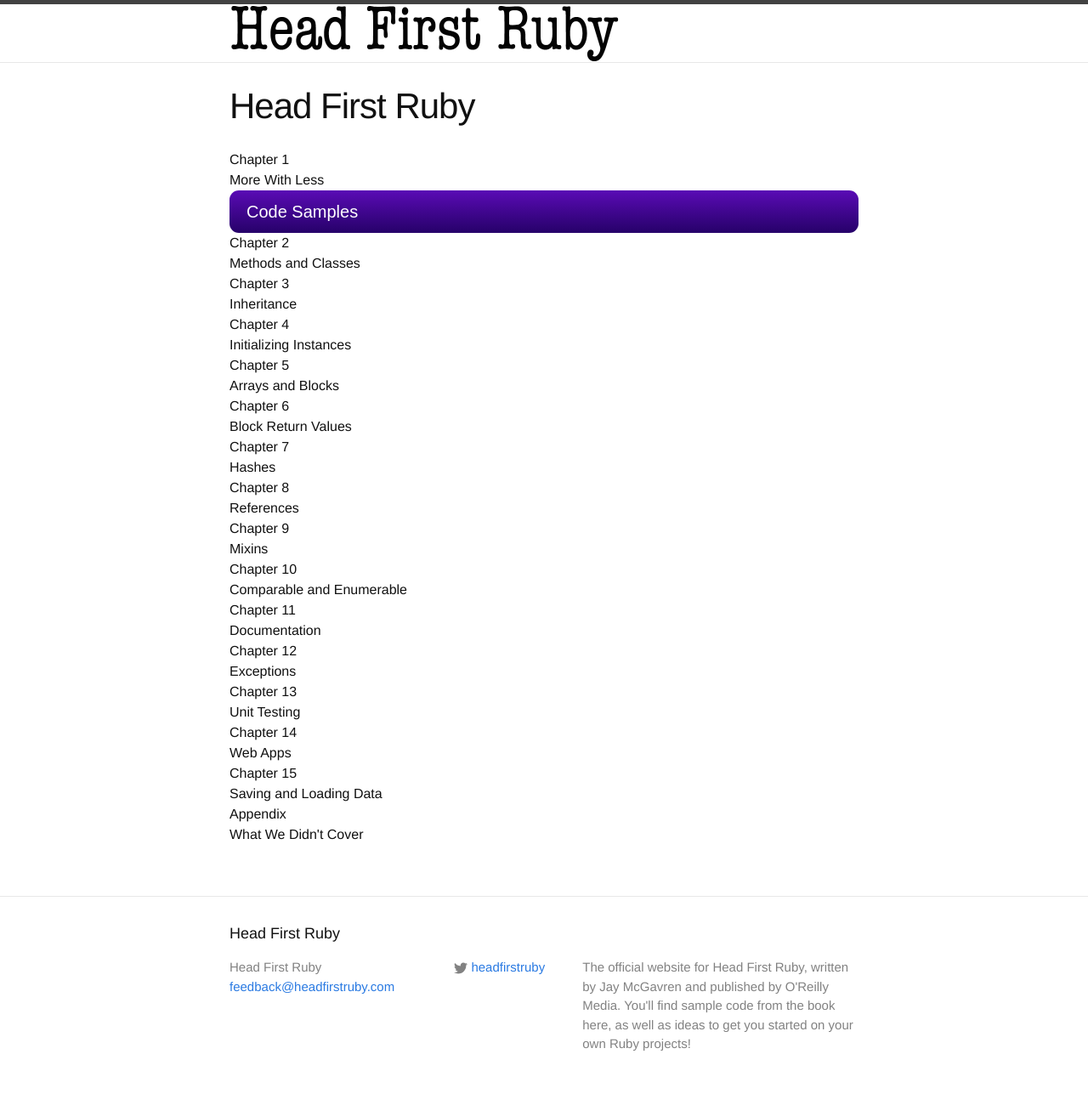
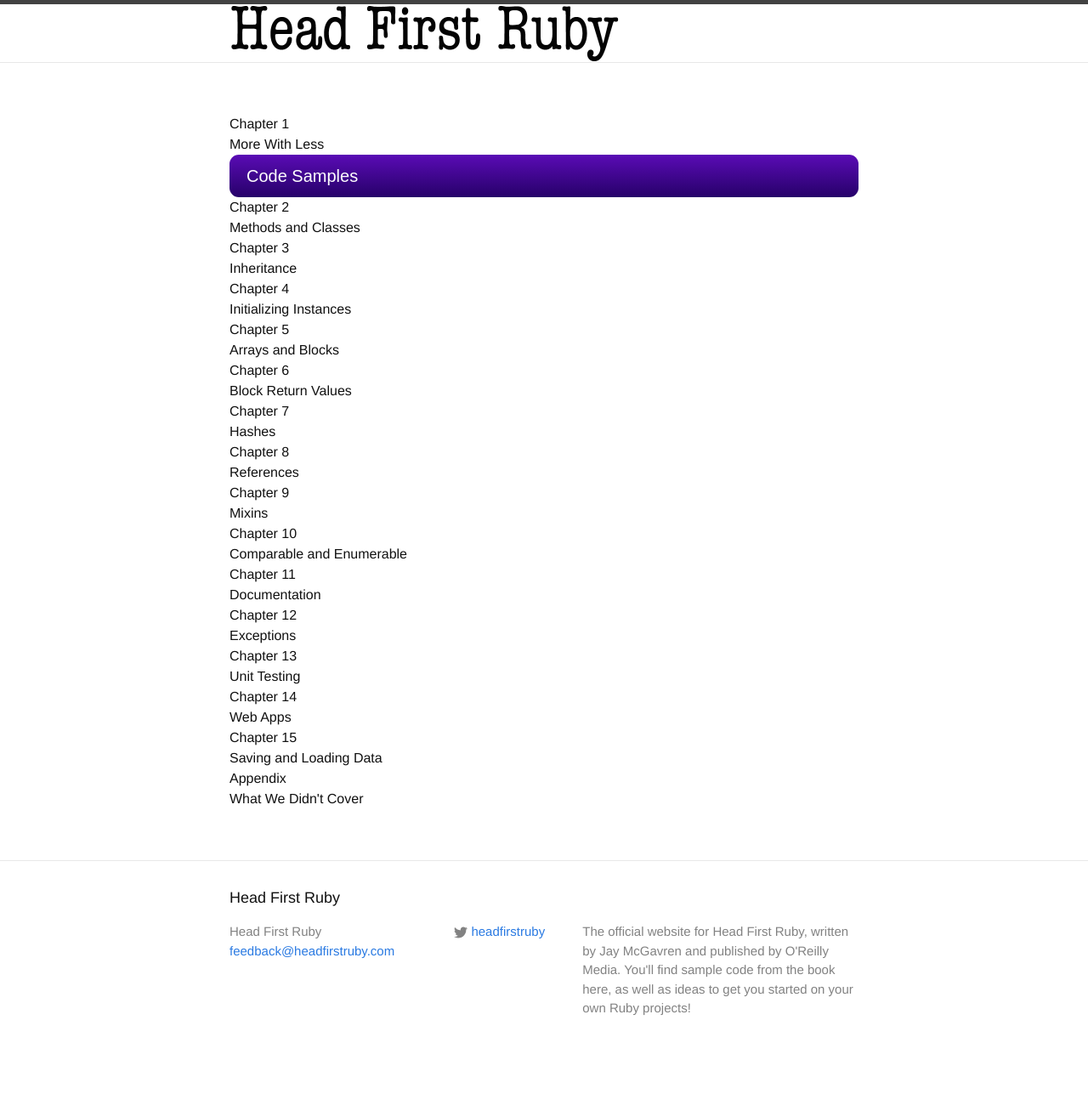
Before and after one commit to jaymcgavren/headfirstgo.com, a Jekyll site: the page built from index.html, in a window 1280 px wide. Shown: the whole page at 85% size. Built offline with Jekyll 4.4.1, drawn with Linux system fonts in a browser that asks for light colours; after the commit the page ends 1258 px from its top, so only the background shows below that.

Commit message:
Remove title from index page.

```diff
--- a/index.html
+++ b/index.html
@@ -1,6 +1,5 @@
 ---
 layout: page
-title: Head First Ruby
 ---
 
 <div class="chapter-number">Chapter 1</div><div class="chapter-title">More With Less</div>
```
